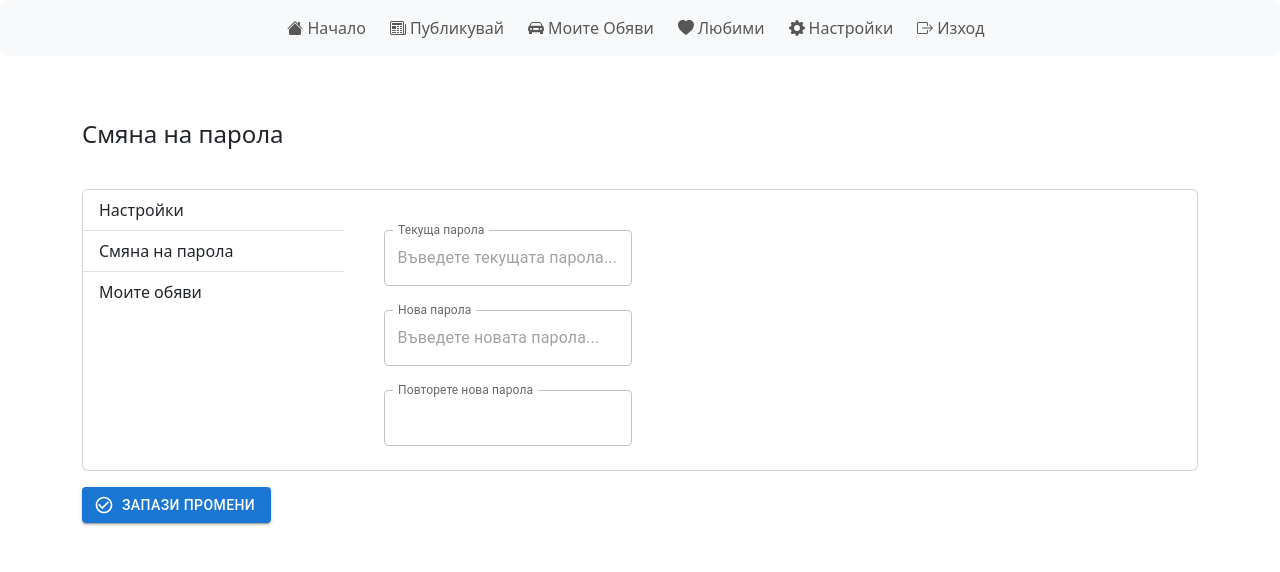
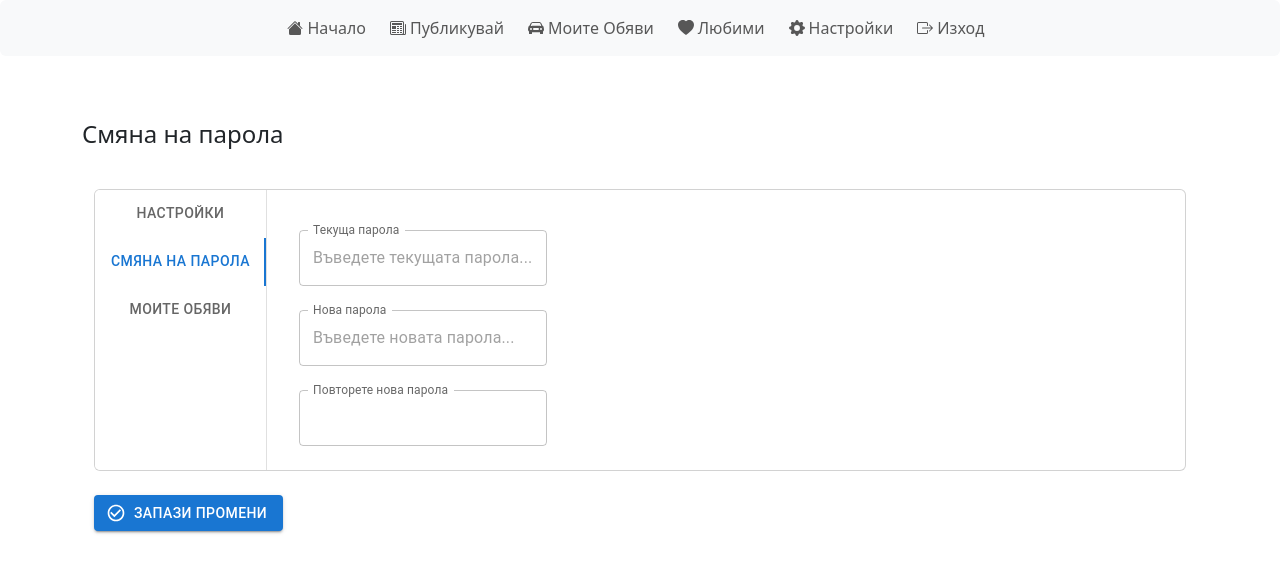
Before and after one commit to vesmihaylov/cars-front, a React (Vite) app: page /change-password in a window 1280 px wide. Shown: the top 572 px of the page. Built offline with nearby package versions, Linux system fonts and the light colour scheme; sample sign-in values are in the browser's storage.

Commit message:
feat(SettingsNavigation): use MUI tabs

```diff
--- a/src/components/Profile/ChangePassword.jsx
+++ b/src/components/Profile/ChangePassword.jsx
@@ -2,53 +2,53 @@ import Navigation from "./Navigation.jsx";
 import Button from "../Element/Button.jsx";
 import TextField from "../Element/TextField.jsx";
 import CheckCircleOutlineIcon from "@mui/icons-material/CheckCircleOutline";
+import Grid from "@mui/material/Grid2";
+import Box from "@mui/material/Box";
 
 function ChangePassword() {
   return (
-    <div className="container">
+    <Box className="container">
       <h4 className="font-weight-bold py-3 mb-4">Смяна на парола</h4>
-
-      <div className="card overflow-hidden">
-        <div className="row no-gutters row-bordered row-border-light">
+      <Box className="container mb-5">
+        <Box className="card overflow-hidden">
+          <Grid container spacing={2}>
+            <Grid xs={12} sm={3}>
               <Navigation />
-          <div className="col-md-9">
-            <div className="tab-content">
-              <div className="tab-pane fade active show" id="account-general">
-                <div className="card-body">
-                  <div className="form-group mb-2 mt-4">
+            </Grid>
+            <Grid xs={12} sm={9}>
+              <Box className="card-body">
+                <Box className="form-group mb-2 mt-4">
                   <TextField
                     label={"Текуща парола"}
                     type={"password"}
                     placeholder={"Въведете текущата парола..."}
                   />
-                  </div>
-                  <div className="form-group mb-2 mt-4">
+                </Box>
+                <Box className="form-group mb-2 mt-4">
                   <TextField
                     label={"Нова парола"}
                     type={"password"}
                     placeholder={"Въведете новата парола..."}
                   />
-                  </div>
-                  <div className="form-group mb-2 mt-4">
+                </Box>
+                <Box className="form-group mb-2 mt-4">
                   <TextField
                     label={"Повторете нова парола"}
                     type={"password"}
                   />
-                  </div>
-                </div>
-              </div>
-            </div>
-          </div>
-        </div>
-      </div>
-
-      <div className="text-right mt-3">
+                </Box>
+              </Box>
+            </Grid>
+          </Grid>
+        </Box>
+        <Box textAlign="left" mt={3}>
           <Button
             startIcon={<CheckCircleOutlineIcon />}
             text={"Запази промени"}
           />
-      </div>
-    </div>
+        </Box>
+      </Box>
+    </Box>
   );
 }
 
--- a/src/components/Profile/Deal.jsx
+++ b/src/components/Profile/Deal.jsx
@@ -18,7 +18,7 @@ function Deal({ deal }) {
   const [open, setOpen] = React.useState(false);
   return (
     <React.Fragment>
-      <TableRow hover sx={{ "& > *": { borderBottom: "unset" } }}>
+      <TableRow>
         <TableCell>
           <IconButton
             aria-label="expand row"
@@ -52,7 +52,7 @@ function Deal({ deal }) {
           </Fab>
         </TableCell>
       </TableRow>
-      <TableRow hover>
+      <TableRow>
         <TableCell style={{ paddingBottom: 0, paddingTop: 0 }} colSpan={6}>
           <Collapse in={open} timeout="auto" unmountOnExit>
             <Box sx={{ margin: 3 }}>
--- a/src/components/Profile/MyDeals.jsx
+++ b/src/components/Profile/MyDeals.jsx
@@ -9,6 +9,8 @@ import TableHead from "@mui/material/TableHead";
 import TableRow from "@mui/material/TableRow";
 import TableCell from "@mui/material/TableCell";
 import TableBody from "@mui/material/TableBody";
+import Grid from "@mui/material/Grid2";
+import Box from "@mui/material/Box";
 
 function MyDeals() {
   let myDeals = deals
@@ -16,15 +18,16 @@ function MyDeals() {
     .map((filteredDeal) => <Deal key={filteredDeal.id} deal={filteredDeal} />);
 
   return (
-    <div className="container mb-5">
+    <Box className="container mb-5">
       <h4 className="font-weight-bold py-3 mb-4">Моите обяви</h4>
-
-      <div className="card overflow-hidden">
-        <div className="row">
-          <Navigation />
-          <div className="col-9">
+      <Box className="card overflow-hidden">
+        <Grid container spacing={2}>
+          <Grid xs={12} sm={3}>
+            <Navigation />
+          </Grid>
+          <Grid xs={12} sm={9} size={"grow"}>
             <TableContainer component={Paper}>
-              <Table aria-label="collapsible table">
+              <Table>
                 <TableHead>
                   <TableRow>
                     <TableCell />
@@ -45,10 +48,10 @@ function MyDeals() {
                 <TableBody>{myDeals}</TableBody>
               </Table>
             </TableContainer>
-          </div>
-        </div>
-      </div>
-    </div>
+          </Grid>
+        </Grid>
+      </Box>
+    </Box>
   );
 }
 
--- a/src/components/Profile/Navigation.jsx
+++ b/src/components/Profile/Navigation.jsx
@@ -1,35 +1,51 @@
-import { Link } from "react-router-dom";
+import { Tabs, Tab, Box } from "@mui/material";
+import { useState } from "react";
+import { Link, useLocation } from "react-router-dom";
 
 function Navigation() {
+  const location = useLocation();
+  const [value, setValue] = useState(location.pathname);
+
+  const handleChange = (event, newValue) => {
+    setValue(newValue);
+  };
+
   return (
-    <div className="col-md-3 pt-0">
-      <div className="list-group list-group-flush account-settings-links">
-        <a
-          className="list-group-item list-group-item-action"
-          data-toggle="list"
-        >
-          <Link className="nav-link" to={`/settings`}>
-            Настройки
-          </Link>
-        </a>
-        <a
-          className="list-group-item list-group-item-action"
-          data-toggle="list"
-        >
-          <Link className="nav-link" to={`/change-password`}>
-            Смяна на парола
-          </Link>
-        </a>
-        <a
-          className="list-group-item list-group-item-action"
-          data-toggle="list"
-        >
-          <Link className="nav-link" to={`/my-deals`}>
-            Моите обяви
-          </Link>
-        </a>
-      </div>
-    </div>
+    <Box
+      sx={{
+        flexGrow: 1,
+        bgcolor: "background.paper",
+        display: "flex",
+        height: "100%",
+      }}
+    >
+      <Tabs
+        orientation="vertical"
+        value={value}
+        onChange={handleChange}
+        aria-label="Vertical tabs"
+        sx={{ borderRight: 1, borderColor: "divider" }}
+      >
+        <Tab
+          label="Настройки"
+          value="/settings"
+          component={Link}
+          to="/settings"
+        />
+        <Tab
+          label="Смяна на парола"
+          value="/change-password"
+          component={Link}
+          to="/change-password"
+        />
+        <Tab
+          label="Моите обяви"
+          value="/my-deals"
+          component={Link}
+          to="/my-deals"
+        />
+      </Tabs>
+    </Box>
   );
 }
 
--- a/src/components/Profile/Settings.jsx
+++ b/src/components/Profile/Settings.jsx
@@ -2,47 +2,51 @@ import Navigation from "./Navigation.jsx";
 import Button from "../Element/Button.jsx";
 import TextField from "../Element/TextField.jsx";
 import CheckCircleOutlineIcon from "@mui/icons-material/CheckCircleOutline";
+import Grid from "@mui/material/Grid2";
+import { Box } from "@mui/material";
 
 function Settings() {
   return (
-    <div className="container">
+    <Box className="container">
       <h4 className="font-weight-bold py-3 mb-4">Настройки</h4>
 
-      <div className="card overflow-hidden">
-        <div className="row no-gutters row-bordered row-border-light">
-          <Navigation />
-          <div className="col-md-9">
-            <div className="tab-content">
-              <div className="tab-pane fade active show" id="account-general">
-                <div className="card-body">
-                  <div className="form-group mb-2 mt-4">
+      <Box className="card overflow-hidden">
+        <Grid container spacing={2}>
+          <Grid xs={12} sm={3}>
+            <Navigation />
+          </Grid>
+          <Grid xs={12} sm={9}>
+            <Box className="tab-content">
+              <Box className="tab-pane fade active show" id="account-general">
+                <Box className="card-body">
+                  <Box className="form-group mb-2 mt-4">
                     <TextField
                       label={"Потребителско име"}
                       type={"text"}
                       placeholder={"SunshineAutos"}
                     />
-                  </div>
-                  <div className="form-group mb-2 mt-4">
+                  </Box>
+                  <Box className="form-group mb-2 mt-4">
                     <TextField
                       label={"Електронна поща"}
                       type={"email"}
                       placeholder={"sunshineautos@email.rnd"}
                     />
-                  </div>
-                </div>
-              </div>
-            </div>
-          </div>
-        </div>
-      </div>
+                  </Box>
+                </Box>
+              </Box>
+            </Box>
+          </Grid>
+        </Grid>
+      </Box>
 
-      <div className="text-right mt-3">
+      <Box textAlign="left" mt={3}>
         <Button
           startIcon={<CheckCircleOutlineIcon />}
           text={"Запази промени"}
         />
-      </div>
-    </div>
+      </Box>
+    </Box>
   );
 }
 
```
Lines whose indentation alone changed are shown as unchanged.
